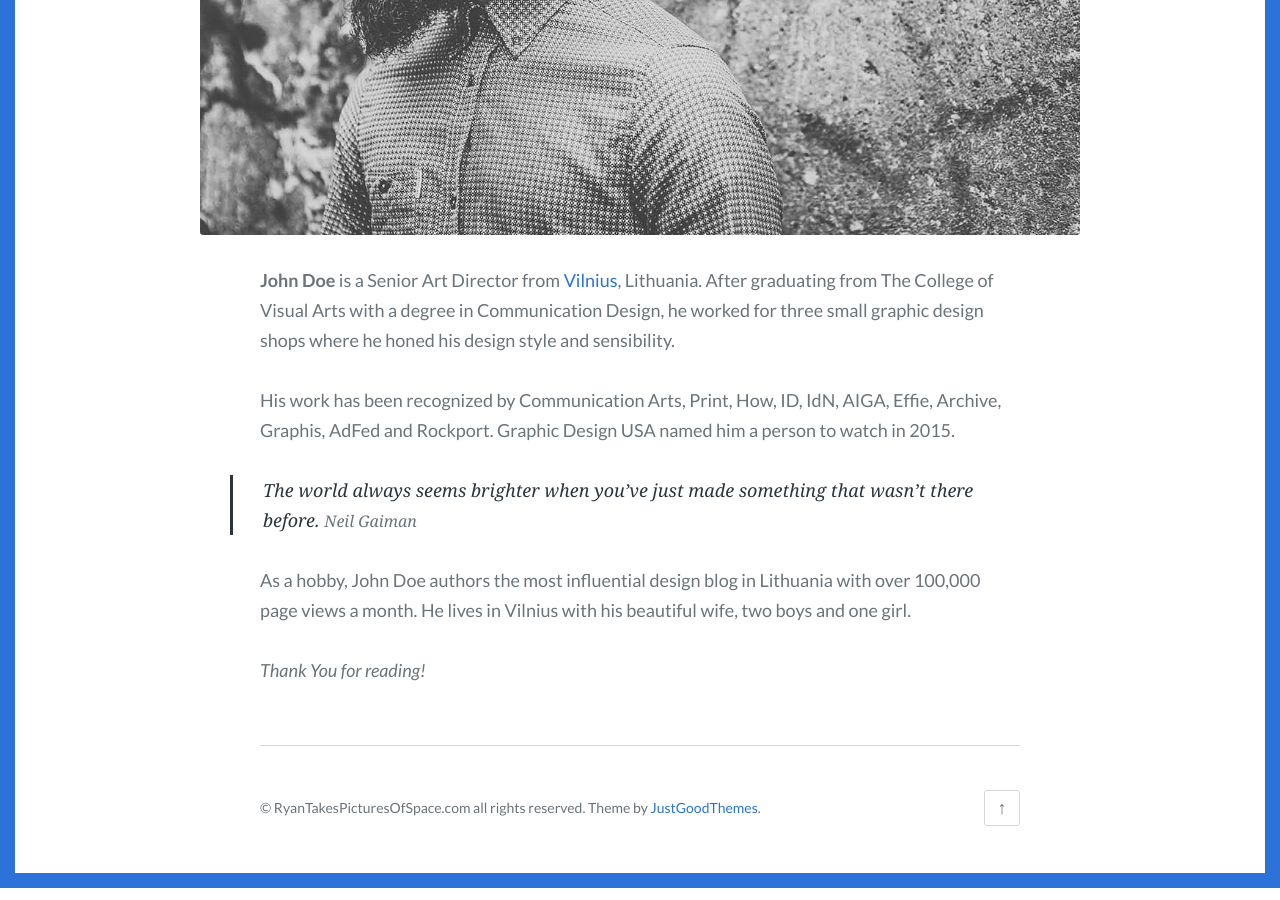
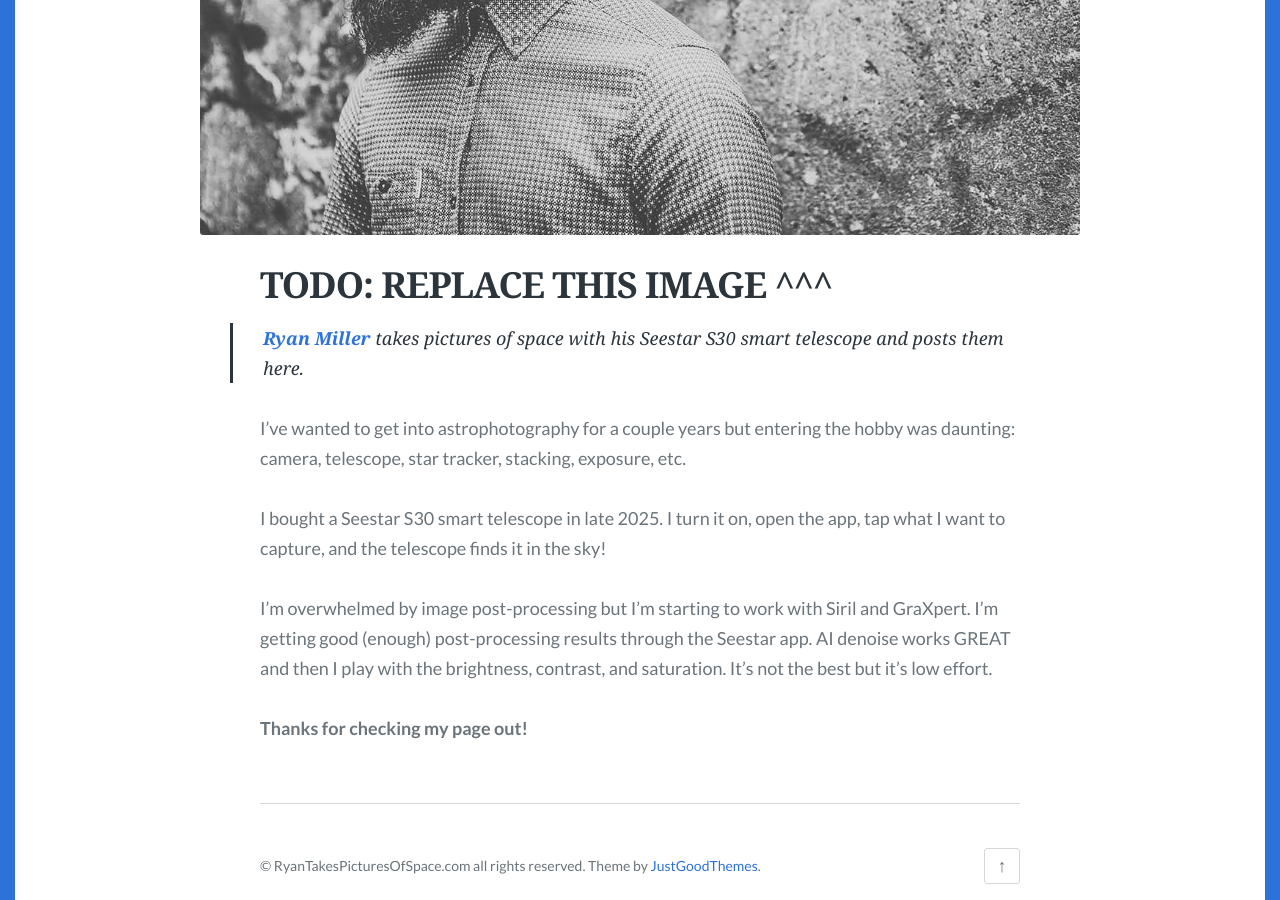
Before and after one commit to RyanMillerC/RyanTakesPicturesOfSpace.com, a Jekyll site: the page built from about.md, in a window 1280 px wide and 900 px high, scrolled down 627 px. Built offline with Jekyll 4.4.1, drawn with Linux system fonts in a browser that asks for light colours; some of the changed text lies outside the part shown.

Commit message:
Update about me page (still needs work)

```diff
--- a/about.md
+++ b/about.md
@@ -1,16 +1,18 @@
 ---
 layout: page
-title: About this blog
-description: An optional about page for Scriptor Jekyll theme
+title: About Me
+description: Ryan Miller takes pictures of space with his telescope.
 feature_image: images/about.jpg
 ---
 
-**John Doe** is a Senior Art Director from [Vilnius](https://en.wikipedia.org/wiki/Vilnius), Lithuania. After graduating from The College of Visual Arts with a degree in Communication Design, he worked for three small graphic design shops where he honed his design style and sensibility.
+# TODO: REPLACE THIS IMAGE ^^^
 
-His work has been recognized by Communication Arts, Print, How, ID, IdN, AIGA, Effie, Archive, Graphis, AdFed and Rockport. Graphic Design USA named him a person to watch in 2015.
+> **[Ryan Miller](https://linktr.ee/RyanMillerC)** takes pictures of space with his Seestar S30 smart telescope and posts them here.
 
->The world always seems brighter when you’ve just made something that wasn’t there before. <cite>Neil Gaiman</cite>
+I've wanted to get into astrophotography for a couple years but entering the hobby was daunting: camera, telescope, star tracker, stacking, exposure, etc.
 
-As a hobby, John Doe authors the most influential design blog in Lithuania with over 100,000 page views a month. He lives in Vilnius with his beautiful wife, two boys and one girl.
+I bought a Seestar S30 smart telescope in late 2025. I turn it on, open the app, tap what I want to capture, and the telescope finds it in the sky!
 
-*Thank You for reading!*
+I'm overwhelmed by image post-processing but I'm starting to work with Siril and GraXpert. I'm getting good (enough) post-processing results through the Seestar app. AI denoise works GREAT and then I play with the brightness, contrast, and saturation. It's not the best but it's low effort.
+
+**Thanks for checking my page out!**
```
